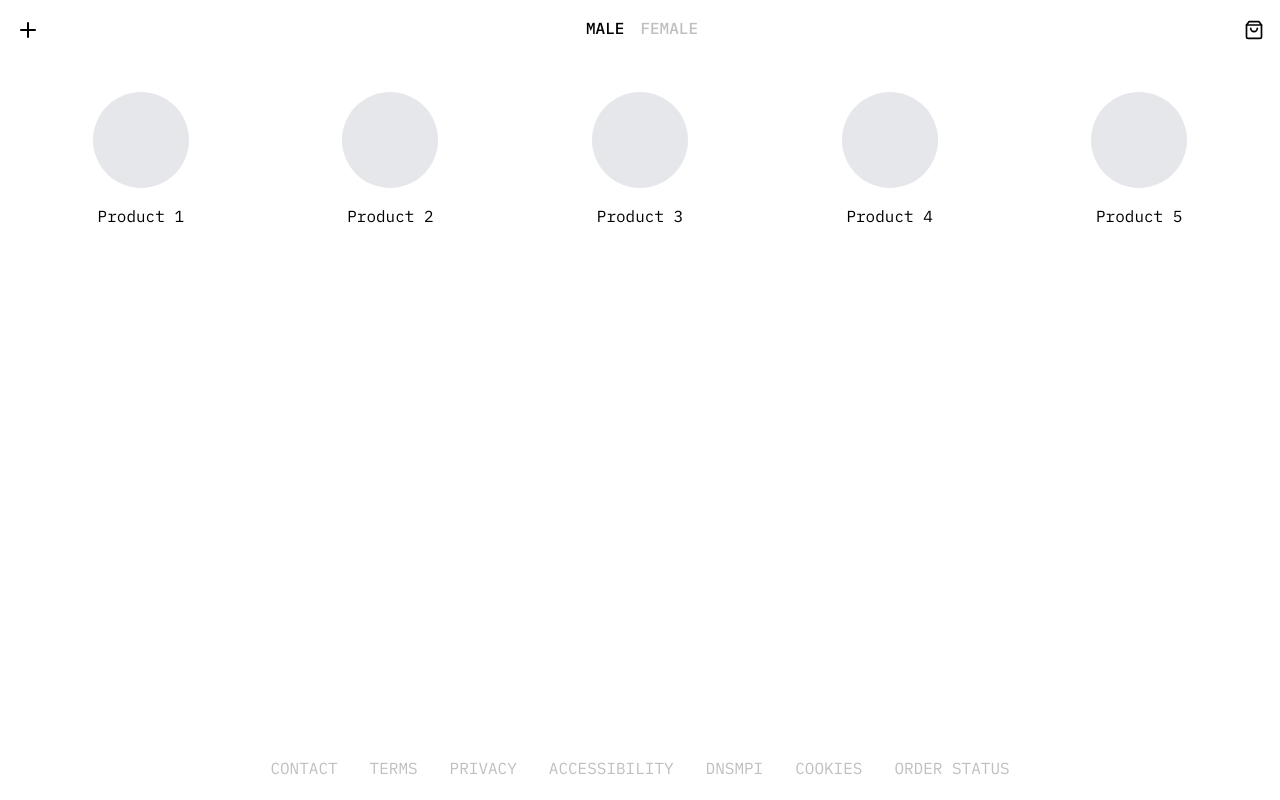
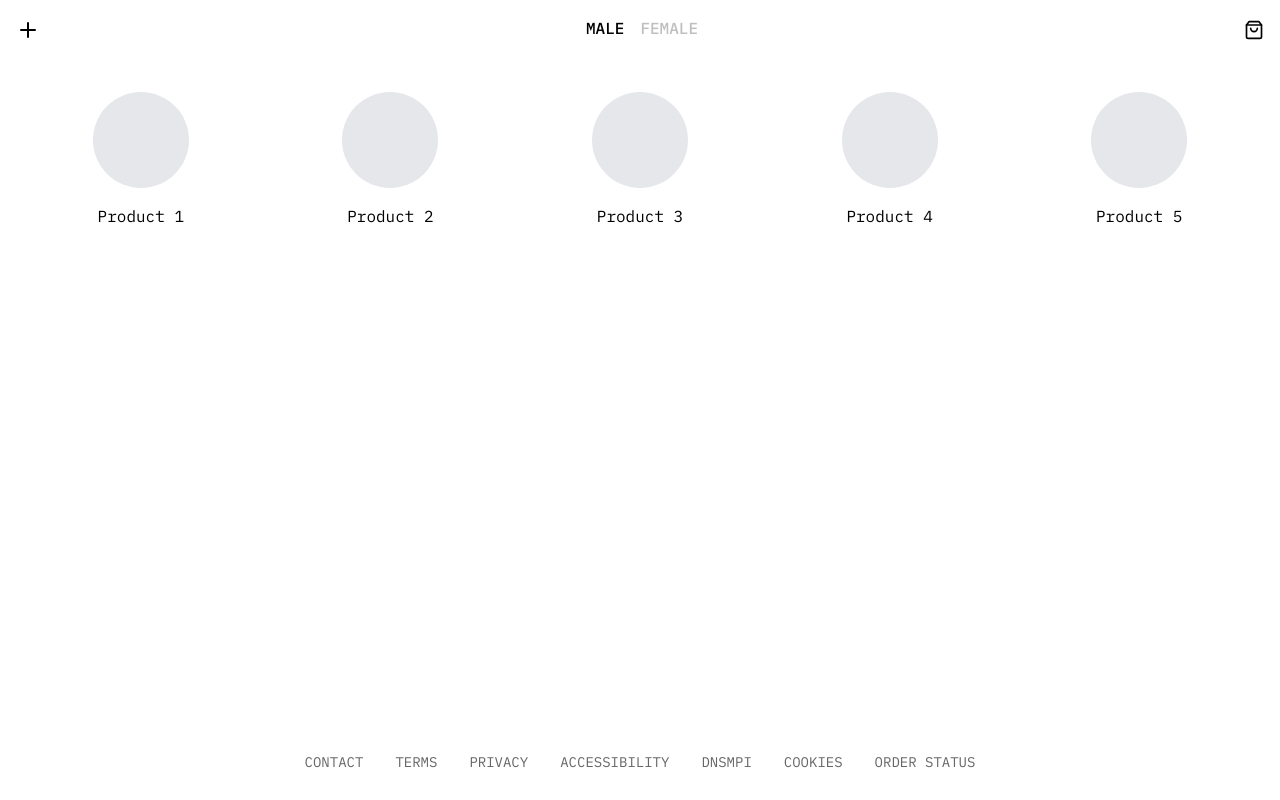
Before and after one commit to cinquina/meezy, a React (Vite) app in the folder web/: page / in a window 1280 px wide. Built offline with nearby package versions, Linux system fonts and the light colour scheme.

Commit message:
Refine home footer navigation styling
Increase footer padding, adjust navigation text sizing, and improve default and hover text contrast for better visual balance and readability.

```diff
--- a/web/src/home/main.tsx
+++ b/web/src/home/main.tsx
@@ -21,14 +21,14 @@ export function Home() {
         <Products />
       </main>
 
-      <footer className="flex items-center justify-center p-4 text-center gap-8">
+      <footer className="flex items-center justify-center p-6 text-center gap-8">
         {sections.map((section) => (
           <Button
             key={section}
             type="button"
             className={clsx(
-              "cursor-pointer pb-1 uppercase transition duration-200 ease-in-out outline-none text-black/25",
-              "data-hover:text-gray-200 data-active:scale-[0.98]",
+              "cursor-pointer text-sm pb-1 uppercase transition duration-200 ease-in-out outline-none text-black/60",
+              "data-hover:text-black/35 data-active:scale-[0.98]",
             )}
           >
             {section}
```
